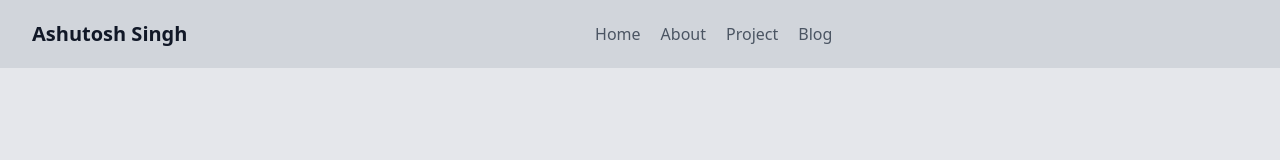
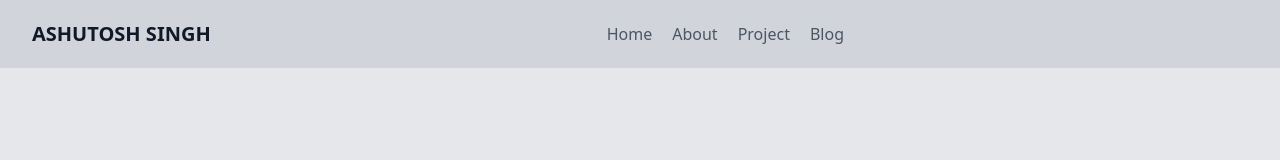
Before and after one commit to redwin-0000/react-portfolio, a React (Create React App) app: page / in a window 1280 px wide. Shown: the top 160 px of the page. Built offline with nearby package versions, Linux system fonts and the light colour scheme.

Commit message:
font change

```diff
--- a/src/components/Header.js
+++ b/src/components/Header.js
@@ -7,7 +7,7 @@ const Header=()=> {
     <header className="text-gray-600 body-font top-0 sticky bg-gray-300">
     <div className="container mx-auto flex flex-wrap p-5 flex-col md:flex-row items-center">
       <div className="flex title-font font-medium items-center text-gray-900 mb-4 md:mb-0">
-        <span className="ml-3 text-xl font-bold">Ashutosh Singh</span>
+        <span className="ml-3 text-xl font-bold">ASHUTOSH SINGH</span>
       </div>
       <nav className="md:ml-auto md:mr-auto flex flex-wrap items-center text-base justify-center">
         <h2 className="mr-5 hover:text-gray-900 cursor-pointer" onClick={()=>{
```
